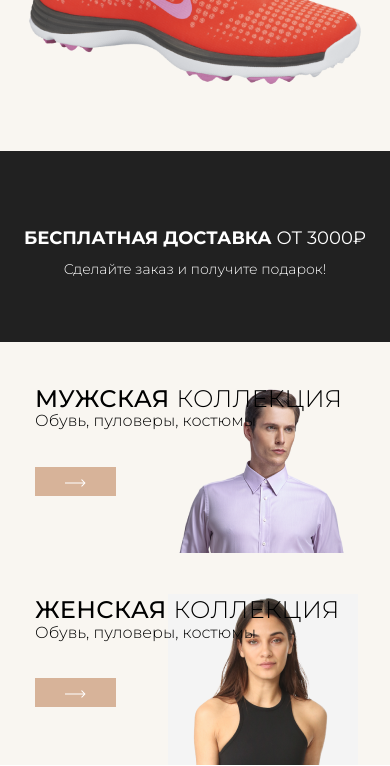
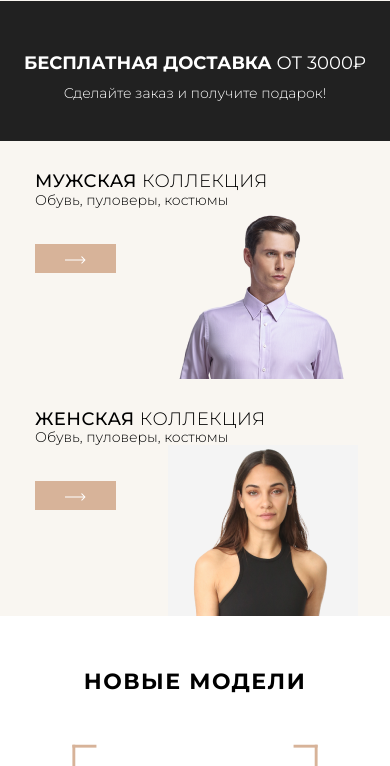
Before and after one commit to tanyaro0607/loop-shop, a plain HTML site: page index.html in a window 390 px wide. Shown: the part 608-1374 px from the top of the page. Drawn offline with nearby package versions, Linux system fonts and the light colour scheme.

Commit message:
adaptiv mobile

```diff
--- a/_variables.scss
+++ b/_variables.scss
@@ -18,7 +18,7 @@ $red: #D84033;
     @media(max-width: 576px){@content;}
   }
   @else if $point == xs{
-    @media(max-width: 320px){@content;}
+    @media(max-width: 500px){@content;}
   }
   @else if $point == minlg{
     @media(min-width: 993px){@content;}
--- a/index.html
+++ b/index.html
@@ -23,7 +23,7 @@
                         <li class="nav-item"><a class="nav-link" href="#">Для детей</a></li>
                     </ul>
                 </nav>
-                <img src="img/logo.svg" alt="logo">
+                <img class="header-logo" src="img/logo.svg" alt="logo">
                 <ul class="nav nav-info">
                     <li class="nav-item">Оплата</li>
                     <li class="nav-item">Доставка</li>
--- a/style.scss
+++ b/style.scss
@@ -36,6 +36,11 @@ body {
     align-items: center;
     padding-top: 47px;
     padding-bottom: 26px;
+    &-logo {
+        @include breakpoint(xs) {
+            max-width: 130px;
+        }
+    }
 }
 
 nav {
@@ -77,6 +82,9 @@ nav {
     height: 30px;
     background-repeat: no-repeat;
     background-position: 0 center;
+    @include breakpoint(xs) {
+        background-size: 25%;
+    }
     &-count {
         background-image: url(../img/cart-bg.svg);
         background-repeat: no-repeat;
@@ -112,12 +120,26 @@ nav {
     &-description {
         font-size: 30px;
         letter-spacing: 0.6px;
+        @include breakpoint(sm) {
+            font-size: 22px;
+        }
+        @include breakpoint(xs) {
+            font-size: 18px;
+        }
     }
     &-title {
         font-size: 55px;
         font-weight: 700;
         letter-spacing: 2.5px;
         margin: 30px 0 60px 0;
+        @include breakpoint(sm) {
+            font-size: 36px;
+            margin: 15px 0 45px 0;
+        }
+        @include breakpoint(xs) {
+            font-size: 26px;
+            margin: 15px 0 45px 0;
+        }
     }
 }
 
@@ -153,6 +175,9 @@ nav {
         max-width: 600px;
         margin: 50px auto 0;
     }
+    @include breakpoint(sm) {
+        max-width: 400px;
+    }
     &-price {
         position: absolute;
         right: 0;
@@ -163,11 +188,18 @@ nav {
             font-weight: 700;
             color: $red;
             margin-top: 17px;
+            @include breakpoint(sm) {
+                font-size: 26px;
+                margin-top: 8px;
+            }
         }
         &-old {
             font-size: 24px;
             font-weight: 700;
             letter-spacing: 2.5px;
+            @include breakpoint(sm) {
+                font-size: 14px;
+            }
         }
     }
     &-img {
@@ -180,6 +212,9 @@ nav {
     color: $white;
     padding: 65px 0;
     text-align: center;
+    @include breakpoint(xs) {
+        padding: 40px 0;
+    }
     &-title {
         font-size: 30px;
         text-transform: uppercase;
@@ -216,6 +251,9 @@ nav {
         @include breakpoint(lg) {
             flex: 0 0 100%;
         }
+        @include breakpoint(xs) {
+            padding: 30px 0 110px 0;
+        }
     }
     &-man {
         background-image: url('../img/man.png');
@@ -228,6 +266,9 @@ nav {
         font-weight: 300;
         text-transform: uppercase;
         letter-spacing: 0.5px;
+        @include breakpoint(xs) {
+            font-size: 18px;
+        }
         span {
             font-weight: 500;
         }
@@ -236,6 +277,9 @@ nav {
         font-weight: 300;
         font-size: 16px;
         margin-bottom: 42px;
+        @include breakpoint(xs) {
+            font-size: 14px;
+        }
     }
 }
 
@@ -249,6 +293,11 @@ nav {
         margin: 23px 0 50px 0;
         font-size: 28px;
     }
+    @include breakpoint(xs) {
+        margin: 23px 0 50px 0;
+        font-size: 22px;
+    }
+
 }
 
 .product {
@@ -272,6 +321,9 @@ nav {
         @include breakpoint(lg) {
             flex: 0 0 49%;
             margin-bottom: 20px;
+        }
+        @include breakpoint(xs) {
+            flex: 0 0 100%;
         }
         &:before, &:after {
             content: '';
@@ -352,6 +404,9 @@ nav {
             color: $gray;
             text-decoration: none;
             font-size: 14px;
+            @include breakpoint(xs) {
+                font-size: 12px;
+            }
         }
     }
 }
@@ -418,6 +473,10 @@ html {
     @include breakpoint(minlg) {
         display: none;
     }
+    @include breakpoint(xs) {
+        width: 30px;
+        height: 25px;
+    }
 }
 
 .line {
```
Also changed, not shown: css/style.css, 1 other file.
